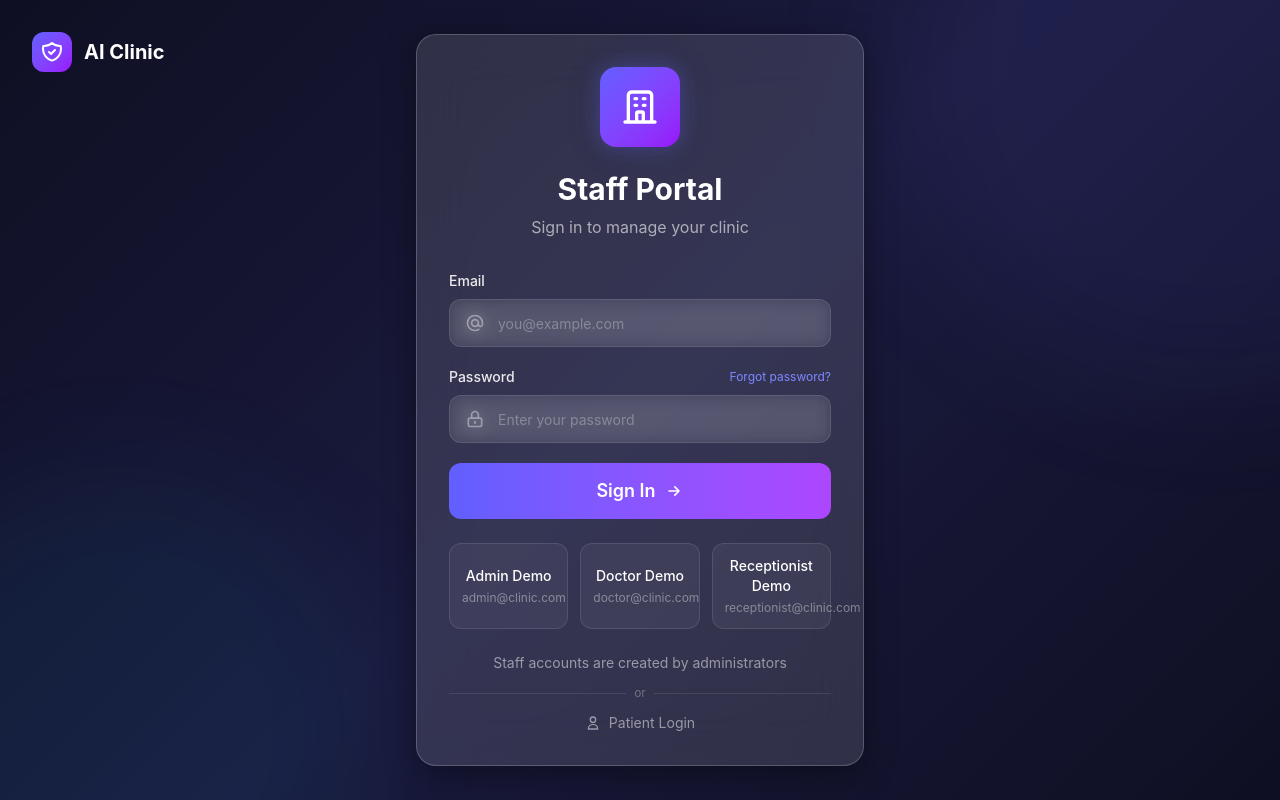
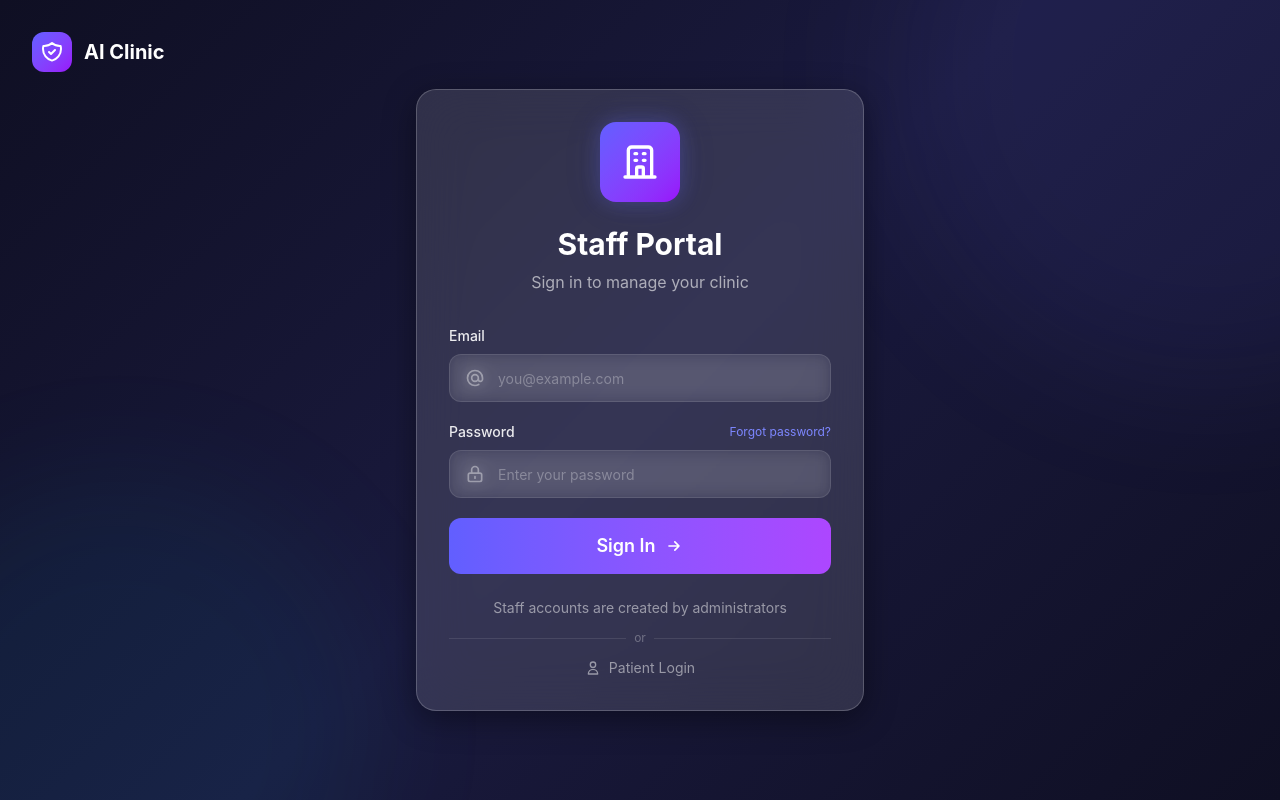
Before and after one commit to LaibaLatif730/recovery_assisstant_featured, a Next.js app: page /login in a window 1280 px wide. Built offline with nearby package versions, Linux system fonts and the light colour scheme.

Commit message:
fix: update login page

```diff
--- a/src/app/login/page.tsx
+++ b/src/app/login/page.tsx
@@ -54,18 +54,7 @@ function LoginForm() {
     }
   }
 
-  const fillDemo = (role: 'admin' | 'doctor' | 'receptionist') => {
-    if (role === 'admin') {
-      setEmail('admin@clinic.com')
-      setPassword('admin123')
-    } else if (role === 'doctor') {
-      setEmail('doctor@clinic.com')
-      setPassword('doctor123')
-    } else {
-      setEmail('receptionist@clinic.com')
-      setPassword('patient123')
-    }
-  }
+
 
   return (
     <div className="glass-strong w-full max-w-md p-8 animate-fade-in">
@@ -167,20 +156,7 @@ function LoginForm() {
         </Button>
       </form>
 
-      <div className="mt-6 grid grid-cols-3 gap-3">
-        <button type="button" onClick={() => fillDemo('admin')} className="p-3 rounded-xl bg-white/5 border border-white/10 hover:bg-white/10 hover:border-white/20 transition-all duration-300 text-center group">
-          <div className="text-sm font-medium text-white group-hover:text-white/90">Admin Demo</div>
-          <div className="text-xs text-white/40 mt-1">admin@clinic.com</div>
-        </button>
-        <button type="button" onClick={() => fillDemo('doctor')} className="p-3 rounded-xl bg-white/5 border border-white/10 hover:bg-white/10 hover:border-white/20 transition-all duration-300 text-center group">
-          <div className="text-sm font-medium text-white group-hover:text-white/90">Doctor Demo</div>
-          <div className="text-xs text-white/40 mt-1">doctor@clinic.com</div>
-        </button>
-        <button type="button" onClick={() => fillDemo('receptionist')} className="p-3 rounded-xl bg-white/5 border border-white/10 hover:bg-white/10 hover:border-white/20 transition-all duration-300 text-center group">
-          <div className="text-sm font-medium text-white group-hover:text-white/90">Receptionist Demo</div>
-          <div className="text-xs text-white/40 mt-1">receptionist@clinic.com</div>
-        </button>
-      </div>
+
 
       <div className="mt-6 text-center space-y-3">
         <p className="text-sm text-white/50">
```
